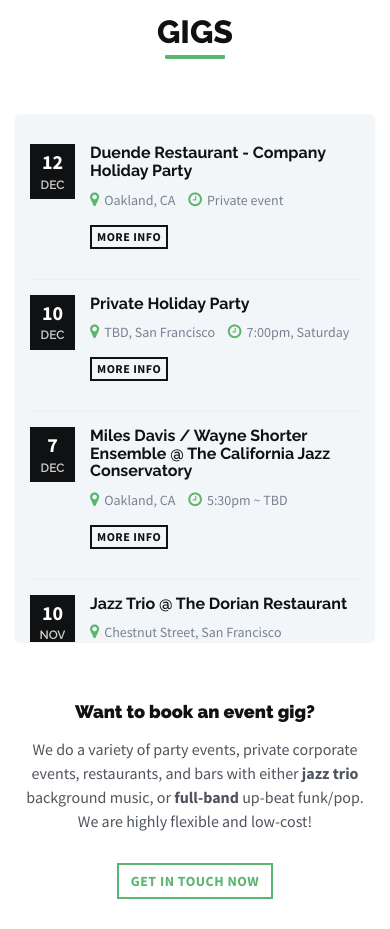
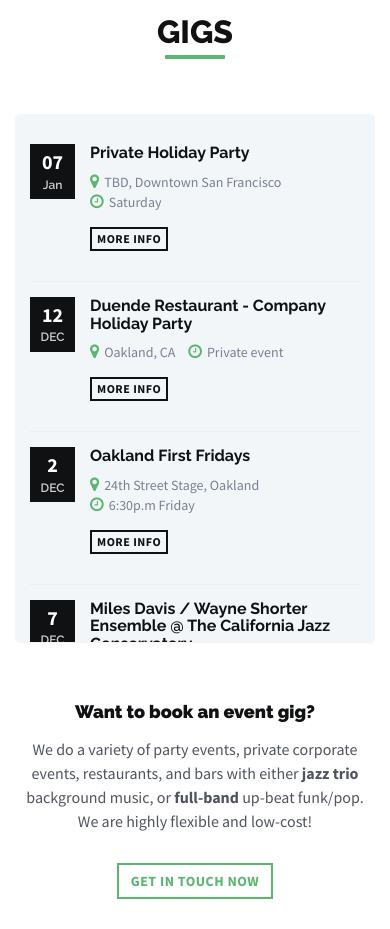
Before and after one commit to ConstantTimeJazz/constanttimejazz.github.io, a plain HTML site: page index.html in a window 390 px wide. Shown: the part 3360-4289 px from the top of the page. Drawn offline with Linux system fonts and the light colour scheme.

Commit message:
update
update

```diff
--- a/index.html
+++ b/index.html
@@ -331,6 +331,36 @@
         <div class="container">
             <h2 class="section-title text-center">Gigs</h2>
             <div class="gigs-container">
+
+              <div class="item">
+                  <div class="date-label">
+                      <div class="number">07</div>
+                      <div class="month">Jan</div>
+                  </div><!--//date-label-->
+                  <div class="gig-info">
+                      <div class="info-content">
+                          <h3 class="gig-title"> Private Holiday Party </h3>
+                          <div class="meta">
+                              <ul class="meta-list list-inline">
+                                  <li class="location">
+                                      <i class="fa fa-map-marker"></i><a href="#">TBD, Downtown San Francisco</a>
+                                  </li>
+                                  <li class="time">
+                                      <i class="fa fa-clock-o"></i>Saturday
+                                  </li>
+                              </ul>
+                          </div><!--//meta-->
+                      </div><!--//info-content-->
+                      <div class="gig-actions">
+                          <a class="btn btn-xs btn-ghost-secondary" data-toggle="collapse" href="#info-extra-4" aria-expanded="false" aria-controls="info-extra-4" >More info</a>
+
+                      </div><!--//gig-actions-->
+                      <div id="info-extra-4" class="collapse info-extra">
+                          .
+                      </div>
+                  </div><!--//info-extra-->
+              </div><!--//item-->
+
                 <div class="item">
                     <div class="date-label">
                         <div class="number">12</div>
@@ -361,29 +391,29 @@
 
                 <div class="item">
                     <div class="date-label">
-                        <div class="number">10</div>
+                        <div class="number">2</div>
                         <div class="month">DEC</div>
                     </div><!--//date-label-->
                     <div class="gig-info">
                         <div class="info-content">
-                            <h3 class="gig-title"> Private Holiday Party </h3>
-                            <div class="meta">
-                                <ul class="meta-list list-inline">
-                                    <li class="location">
-                                        <i class="fa fa-map-marker"></i><a href="#">TBD, San Francisco</a>
-                                    </li>
-                                    <li class="time">
-                                        <i class="fa fa-clock-o"></i>7:00pm, Saturday
-                                    </li>
-                                </ul>
-                            </div><!--//meta-->
-                        </div><!--//info-content-->
-                        <div class="gig-actions">
-                            <a class="btn btn-xs btn-ghost-secondary" data-toggle="collapse" href="#info-extra-4" aria-expanded="false" aria-controls="info-extra-4" >More info</a>
-
-                        </div><!--//gig-actions-->
-                        <div id="info-extra-4" class="collapse info-extra">
-                            .
+                            <h3 class="gig-title"> Oakland First Fridays </h3>
+                            <div class="meta">
+                                <ul class="meta-list list-inline">
+                                    <li class="location">
+                                        <i class="fa fa-map-marker"></i><a href="#">24th Street Stage, Oakland</a>
+                                    </li>
+                                    <li class="time">
+                                        <i class="fa fa-clock-o"></i>6:30p.m Friday
+                                    </li>
+                                </ul>
+                            </div><!--//meta-->
+                        </div><!--//info-content-->
+                        <div class="gig-actions">
+                            <a class="btn btn-xs btn-ghost-secondary" data-toggle="collapse" href="#info-extra-5" aria-expanded="false" aria-controls="info-extra-5" >More info</a>
+
+                        </div><!--//gig-actions-->
+                        <div id="info-extra-5" class="collapse info-extra">
+                            Oakland First Friday, 24th Street and Telegraph intersection. <a href="http://oaklandfirstfridays.org" target="_blank"> oaklandfirstfridays.org </a>
                         </div>
                     </div><!--//info-extra-->
                 </div><!--//item-->
@@ -403,7 +433,7 @@
                                         <i class="fa fa-map-marker"></i><a href="#">Oakland, CA</a>
                                     </li>
                                     <li class="time">
-                                        <i class="fa fa-clock-o"></i>5:30pm ~ TBD
+                                        <i class="fa fa-clock-o"></i>6:00p.m
                                     </li>
                                 </ul>
                             </div><!--//meta-->
@@ -412,7 +442,7 @@
                             <a class="btn btn-xs btn-ghost-secondary" data-toggle="collapse" href="#info-extra-2" aria-expanded="false" aria-controls="info-extra-2" >More info</a>
                         </div><!--//gig-actions-->
                         <div id="info-extra-2" class="collapse info-extra">
-                            .
+                          California Jazz Conservatory, Miles Davis and Wayne Shorter ensemble.
                         </div>
                     </div><!--//info-extra-->
                 </div><!--//item-->
```
